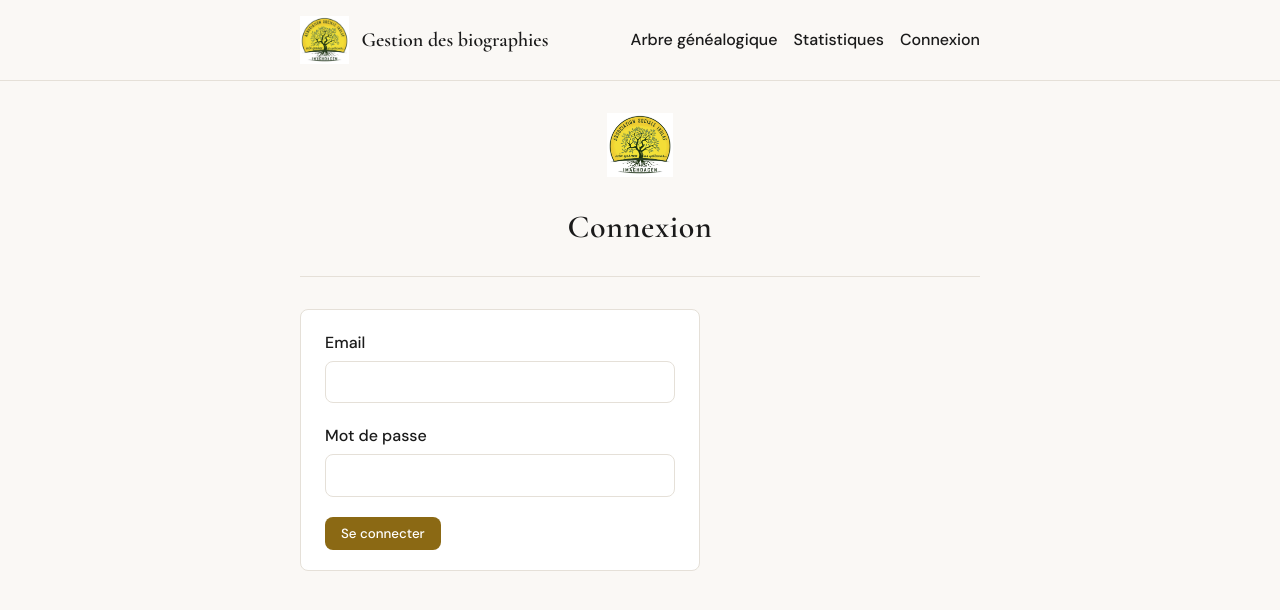
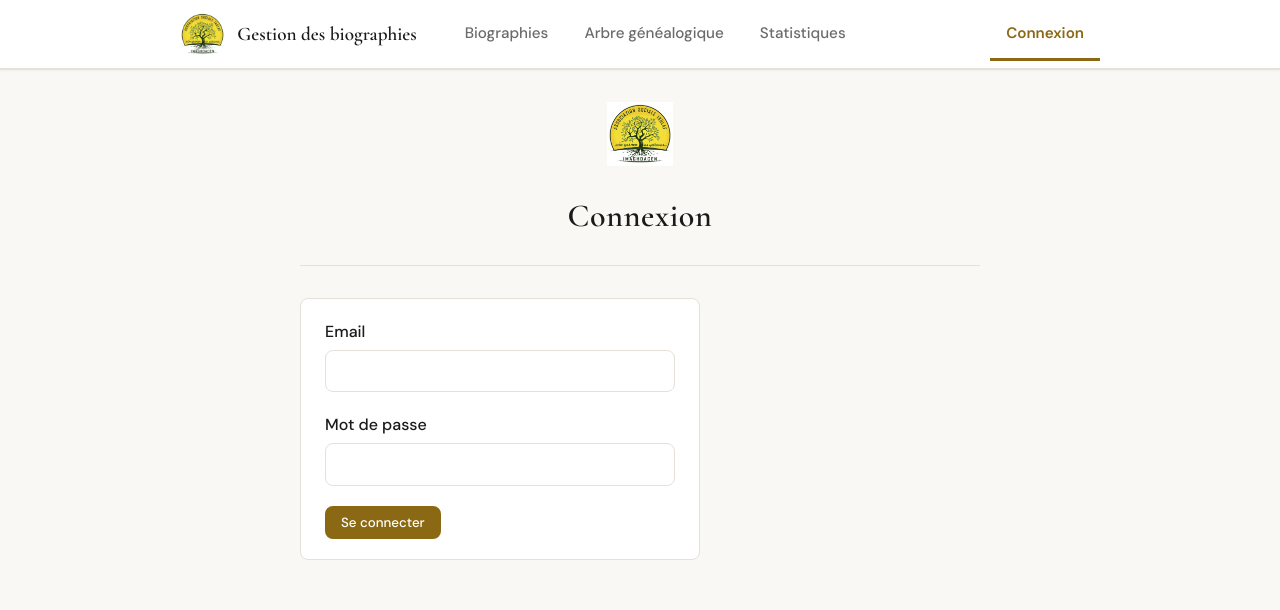
Before and after one commit to hamidhadjar/VillageList2, a Next.js app: page /login in a window 1280 px wide. Shown: the top 610 px of the page. Built offline with nearby package versions, Linux system fonts and the light colour scheme; no server answers.

Commit message:
fix: style

```diff
--- a/app/add/page.tsx
+++ b/app/add/page.tsx
@@ -180,7 +180,7 @@ export default function AddPage() {
             placeholder="ex. Écrivain, Maire"
           />
         </div>
-        <div style={{ display: 'grid', gridTemplateColumns: '1fr 1fr', gap: '1rem' }}>
+        <div className="form-grid-2">
           <div className="form-group">
             <label htmlFor="birthDate">Date de naissance</label>
             <input
--- a/app/components/Nav.tsx
+++ b/app/components/Nav.tsx
@@ -2,17 +2,46 @@
 
 import Link from 'next/link';
 import Image from 'next/image';
+import { usePathname } from 'next/navigation';
 import { useSession, signOut } from 'next-auth/react';
 import type { Role } from '@/lib/user-types';
 
+function NavLink({
+  href,
+  children,
+  active,
+}: {
+  href: string;
+  children: React.ReactNode;
+  active: boolean;
+}) {
+  return (
+    <Link
+      href={href}
+      className={`nav-tab ${active ? 'nav-tab-active' : ''}`}
+      aria-current={active ? 'page' : undefined}
+    >
+      {children}
+    </Link>
+  );
+}
+
 export function Nav() {
+  const pathname = usePathname() ?? '';
   const { data: session, status } = useSession();
   const role = (session?.user as { role?: Role })?.role;
 
+  const isHome = pathname === '/';
+  const isTree = pathname.startsWith('/tree');
+  const isStats = pathname.startsWith('/stats');
+  const isAdd = pathname.startsWith('/add');
+  const isUsers = pathname.startsWith('/admin/users');
+  const isLogin = pathname.startsWith('/login');
+
   return (
-    <nav className="nav">
+    <nav className="nav" role="navigation">
       <div className="nav-inner">
-        <Link href="/" className="nav-brand">
+        <Link href="/" className="nav-brand" aria-label="Accueil">
           <Image
             src="/logo.png"
             alt="Association Sociale IXULAF - Imaghdacen"
@@ -23,33 +52,52 @@ export function Nav() {
           />
           <span className="nav-title">Gestion des biographies</span>
         </Link>
-        <div style={{ display: 'flex', alignItems: 'center', gap: '1rem', flexWrap: 'wrap' }}>
-          <Link href="/tree">Arbre généalogique</Link>
-          <Link href="/stats">Statistiques</Link>
+        <div className="nav-tabs">
+          <NavLink href="/" active={isHome}>
+            Biographies
+          </NavLink>
+          <NavLink href="/tree" active={isTree}>
+            Arbre généalogique
+          </NavLink>
+          <NavLink href="/stats" active={isStats}>
+            Statistiques
+          </NavLink>
           {(role === 'admin' || role === 'edit') && (
-            <Link href="/add">Ajouter une biographie</Link>
+            <NavLink href="/add" active={isAdd}>
+              Ajouter
+            </NavLink>
           )}
           {role === 'admin' && (
-            <Link href="/admin/users">Utilisateurs</Link>
+            <NavLink href="/admin/users" active={isUsers}>
+              Utilisateurs
+            </NavLink>
           )}
+        </div>
+        <div className="nav-actions">
           {status === 'loading' ? (
             <span className="nav-muted">Chargement…</span>
           ) : session ? (
             <>
-              <span className="nav-muted" title={role}>
-                {session.user?.email} ({role === 'admin' ? 'admin' : role === 'edit' ? 'éditeur' : 'lecteur'})
+              <span className="nav-user" title={role}>
+                {session.user?.email}
+                <span className="nav-role">{role === 'admin' ? 'admin' : role === 'edit' ? 'éditeur' : 'lecteur'}</span>
               </span>
               <button
                 type="button"
-                className="btn btn-ghost"
-                style={{ padding: '0.35rem 0.75rem' }}
+                className="btn btn-ghost nav-btn-outline"
                 onClick={() => signOut({ callbackUrl: '/login' })}
               >
                 Déconnexion
               </button>
             </>
           ) : (
-            <Link href="/login">Connexion</Link>
+            <Link
+              href="/login"
+              className={`nav-tab nav-tab-action ${isLogin ? 'nav-tab-active' : ''}`}
+              aria-current={isLogin ? 'page' : undefined}
+            >
+              Connexion
+            </Link>
           )}
         </div>
       </div>
--- a/app/edit/[id]/page.tsx
+++ b/app/edit/[id]/page.tsx
@@ -255,7 +255,7 @@ export default function EditPage() {
             placeholder="ex. Écrivain, Maire"
           />
         </div>
-        <div style={{ display: 'grid', gridTemplateColumns: '1fr 1fr', gap: '1rem' }}>
+        <div className="form-grid-2">
           <div className="form-group">
             <label htmlFor="birthDate">Date de naissance</label>
             <input
--- a/app/globals.css
+++ b/app/globals.css
@@ -17,14 +17,23 @@
   margin: 0;
 }
 
-html,
+html {
+  overflow-x: hidden;
+  -webkit-text-size-adjust: 100%;
+}
+
 body {
   max-width: 100vw;
   min-height: 100vh;
+  overflow-x: hidden;
   font-family: 'DM Sans', system-ui, sans-serif;
   background: var(--paper);
   color: var(--ink);
   line-height: 1.6;
+}
+
+main {
+  min-width: 0;
 }
 
 a {
@@ -55,18 +64,58 @@ input, textarea {
   width: 100%;
   max-width: 720px;
   margin: 0 auto;
-  padding: 0 1.25rem;
+  padding: 0 1rem;
+}
+
+@media (min-width: 640px) {
+  .container {
+    padding: 0 1.25rem;
+  }
 }
 
 .page-header {
-  padding: 2rem 0 1.5rem;
+  padding: 1.25rem 0 1rem;
   border-bottom: 1px solid var(--border);
-  margin-bottom: 2rem;
+  margin-bottom: 1.5rem;
 }
 
 .page-header h1 {
-  font-size: 2rem;
+  font-size: 1.5rem;
   letter-spacing: 0.02em;
+}
+
+.page-header-with-actions {
+  display: flex;
+  flex-wrap: wrap;
+  align-items: center;
+  gap: 1rem;
+  justify-content: space-between;
+}
+
+@media (max-width: 640px) {
+  .page-header-with-actions {
+    flex-direction: column;
+    align-items: stretch;
+    gap: 0.75rem;
+  }
+  .page-header-with-actions .actions {
+    justify-content: stretch;
+  }
+  .page-header-with-actions .actions a,
+  .page-header-with-actions .actions button {
+    flex: 1;
+    min-width: 0;
+  }
+}
+
+@media (min-width: 640px) {
+  .page-header {
+    padding: 2rem 0 1.5rem;
+    margin-bottom: 2rem;
+  }
+  .page-header h1 {
+    font-size: 2rem;
+  }
 }
 
 .page-header-count {
@@ -83,9 +132,15 @@ input, textarea {
   background: #fff;
   border: 1px solid var(--border);
   border-radius: var(--radius);
-  padding: 1.25rem 1.5rem;
+  padding: 1rem 1.25rem;
   margin-bottom: 1rem;
   transition: box-shadow 0.2s ease;
+}
+
+@media (min-width: 640px) {
+  .card {
+    padding: 1.25rem 1.5rem;
+  }
 }
 
 .card:hover {
@@ -95,12 +150,20 @@ input, textarea {
 .btn {
   display: inline-flex;
   align-items: center;
+  justify-content: center;
   gap: 0.5rem;
   padding: 0.5rem 1rem;
+  min-height: 2.75rem;
   border-radius: var(--radius);
   border: none;
   font-weight: 500;
   transition: background 0.2s, color 0.2s;
+}
+
+@media (min-width: 640px) {
+  .btn {
+    min-height: auto;
+  }
 }
 
 .btn-primary {
@@ -142,9 +205,11 @@ input, textarea {
 }
 
 .form-group input,
-.form-group textarea {
+.form-group textarea,
+.form-group select {
   width: 100%;
-  padding: 0.6rem 0.75rem;
+  padding: 0.65rem 0.75rem;
+  min-height: 2.75rem;
   border: 1px solid var(--border);
   border-radius: var(--radius);
   background: #fff;
@@ -155,11 +220,31 @@ input, textarea {
   resize: vertical;
 }
 
+@media (min-width: 640px) {
+  .form-group input,
+  .form-group select {
+    min-height: auto;
+    padding: 0.6rem 0.75rem;
+  }
+}
+
 .form-group input:focus,
 .form-group textarea:focus {
   outline: none;
   border-color: var(--accent-soft);
   box-shadow: 0 0 0 3px rgba(196, 168, 75, 0.2);
+}
+
+.form-grid-2 {
+  display: grid;
+  grid-template-columns: 1fr;
+  gap: 1rem;
+}
+
+@media (min-width: 480px) {
+  .form-grid-2 {
+    grid-template-columns: 1fr 1fr;
+  }
 }
 
 .actions {
@@ -220,28 +305,29 @@ input, textarea {
 }
 
 .nav {
-  padding: 1rem 0;
-  border-bottom: 1px solid var(--border);
+  padding: 0;
+  border-bottom: 2px solid var(--border);
   margin-bottom: 0;
+  background: #fff;
+  box-shadow: 0 1px 3px rgba(0, 0, 0, 0.04);
 }
 
 .nav-inner {
   display: flex;
-  align-items: center;
+  align-items: stretch;
   justify-content: space-between;
-  max-width: 720px;
+  max-width: 960px;
   margin: 0 auto;
-  padding: 0 1.25rem;
+  padding: 0 1rem;
+  gap: 1rem;
+  flex-wrap: wrap;
 }
 
-.nav a {
-  font-weight: 500;
-  color: var(--ink);
-}
-
-.nav a:hover {
-  color: var(--accent);
-  text-decoration: none;
+@media (min-width: 640px) {
+  .nav-inner {
+    padding: 0 1.25rem;
+    gap: 1.5rem;
+  }
 }
 
 .nav-brand {
@@ -250,6 +336,8 @@ input, textarea {
   gap: 0.75rem;
   text-decoration: none;
   color: inherit;
+  padding: 0.75rem 0;
+  margin-right: 0.5rem;
 }
 
 .nav-brand:hover {
@@ -257,7 +345,7 @@ input, textarea {
 }
 
 .nav-logo {
-  height: 48px;
+  height: 44px;
   width: auto;
   object-fit: contain;
   display: block;
@@ -266,18 +354,136 @@ input, textarea {
 .nav-title {
   font-weight: 600;
   font-family: 'Cormorant Garamond', Georgia, serif;
-  font-size: 1.25rem;
+  font-size: 1.2rem;
+  color: var(--ink);
+}
+
+.nav-tabs {
+  display: flex;
+  align-items: stretch;
+  gap: 0.25rem;
+  flex: 1;
+  flex-wrap: wrap;
+  min-width: 0;
+}
+
+.nav-tab {
+  display: inline-flex;
+  align-items: center;
+  padding: 0.75rem 0.85rem;
+  min-height: 2.75rem;
+  font-weight: 500;
+  font-size: 0.9rem;
+  color: var(--muted);
+  text-decoration: none;
+  border-bottom: 3px solid transparent;
+  margin-bottom: -2px;
+  transition: color 0.2s, border-color 0.2s, background 0.2s;
+  border-radius: var(--radius) var(--radius) 0 0;
+  -webkit-tap-highlight-color: transparent;
+}
+
+@media (min-width: 640px) {
+  .nav-tab {
+    padding: 0.75rem 1rem;
+    min-height: auto;
+    font-size: 0.95rem;
+  }
+}
+
+.nav-tab:hover {
+  color: var(--ink);
+  background: rgba(139, 105, 20, 0.06);
+}
+
+.nav-tab-active {
+  color: var(--accent);
+  border-bottom-color: var(--accent);
+  font-weight: 600;
+}
+
+.nav-tab-active:hover {
+  color: var(--accent);
+  background: rgba(139, 105, 20, 0.08);
+}
+
+.nav-tab-action {
+  margin-left: auto;
+}
+
+.nav-actions {
+  display: flex;
+  align-items: center;
+  gap: 0.75rem;
+  flex-wrap: wrap;
+  padding: 0.5rem 0;
+}
+
+.nav-user {
+  font-size: 0.875rem;
+  color: var(--muted);
+  display: inline-flex;
+  align-items: baseline;
+  gap: 0.35rem;
+}
+
+.nav-role {
+  font-size: 0.75rem;
+  text-transform: lowercase;
+  color: var(--accent-soft);
+  font-weight: 500;
+}
+
+.nav-btn-outline {
+  padding: 0.4rem 0.85rem;
+  font-size: 0.9rem;
+  border: 1px solid var(--border);
+  border-radius: var(--radius);
+}
+
+.nav-btn-outline:hover {
+  border-color: var(--accent);
+  background: rgba(139, 105, 20, 0.06);
+}
+
+.nav-muted {
+  font-size: 0.875rem;
+  color: var(--muted);
+}
+
+@media (max-width: 768px) {
+  .nav-inner {
+    flex-direction: column;
+    align-items: flex-start;
+    padding-bottom: 0.5rem;
+  }
+  .nav-tabs {
+    width: 100%;
+    border-top: 1px solid var(--border);
+    padding-top: 0.5rem;
+    margin-top: 0.25rem;
+    gap: 0.15rem;
+  }
+  .nav-tab {
+    padding: 0.65rem 0.75rem;
+    min-height: 2.75rem;
+  }
+  .nav-actions {
+    width: 100%;
+    justify-content: flex-end;
+    border-top: 1px solid var(--border);
+    padding-top: 0.5rem;
+  }
+  .nav-btn-outline {
+    min-height: 2.75rem;
+    padding: 0.5rem 1rem;
+  }
 }
 
 @media (max-width: 640px) {
   .nav-title {
     display: none;
   }
-}
-
-.nav-muted {
-  font-size: 0.875rem;
-  color: var(--muted);
 }
 
 .sort-row-toggle-label {
@@ -378,6 +584,26 @@ input, textarea {
   flex-wrap: wrap;
 }
 
+@media (max-width: 640px) {
+  .sort-row {
+    flex-direction: column;
+    align-items: stretch;
+    gap: 0.75rem;
+  }
+  .sort-row .sort-select {
+    min-width: 100%;
+    width: 100%;
+  }
+  .view-toggle {
+    margin-left: 0;
+    justify-content: flex-start;
+  }
+  .view-toggle .btn {
+    flex: 1;
+    min-height: 2.75rem;
+  }
+}
+
 .sort-label {
   font-size: 0.875rem;
   font-weight: 500;
@@ -414,8 +640,15 @@ input, textarea {
 
 .gallery-grid {
   display: grid;
-  grid-template-columns: repeat(auto-fill, minmax(200px, 1fr));
-  gap: 1rem;
+  grid-template-columns: repeat(auto-fill, minmax(160px, 1fr));
+  gap: 0.75rem;
+}
+
+@media (min-width: 480px) {
+  .gallery-grid {
+    gap: 1rem;
+    grid-template-columns: repeat(auto-fill, minmax(200px, 1fr));
+  }
 }
 
 .gallery-card {
--- a/app/page.tsx
+++ b/app/page.tsx
@@ -141,7 +141,7 @@ export default function HomePage() {
 
   return (
     <div className="container">
-      <div className="page-header" style={{ display: 'flex', flexWrap: 'wrap', alignItems: 'center', gap: '1rem', justifyContent: 'space-between' }}>
+      <div className="page-header page-header-with-actions">
         <div>
           <h1>Biographies</h1>
           {biographies.length > 0 && (
--- a/app/tree/page.tsx
+++ b/app/tree/page.tsx
@@ -201,7 +201,7 @@ export default function TreePage() {
   if (withRelations.length === 0) {
     return (
       <div className="container">
-        <div className="page-header" style={{ display: 'flex', justifyContent: 'space-between', alignItems: 'center', flexWrap: 'wrap', gap: '1rem' }}>
+        <div className="page-header page-header-with-actions">
           <h1>Arbre généalogique</h1>
           <Link href="/" className="btn btn-ghost">Retour à la liste</Link>
         </div>
@@ -222,7 +222,7 @@ export default function TreePage() {
 
   return (
     <div className="container">
-      <div className="page-header" style={{ display: 'flex', justifyContent: 'space-between', alignItems: 'center', flexWrap: 'wrap', gap: '1rem' }}>
+      <div className="page-header page-header-with-actions">
         <h1>Arbre généalogique</h1>
         <div style={{ display: 'flex', alignItems: 'center', gap: '0.5rem', flexWrap: 'wrap' }}>
           <a
```
Also changed, not shown: app/layout.tsx (+7 -1 lines).
